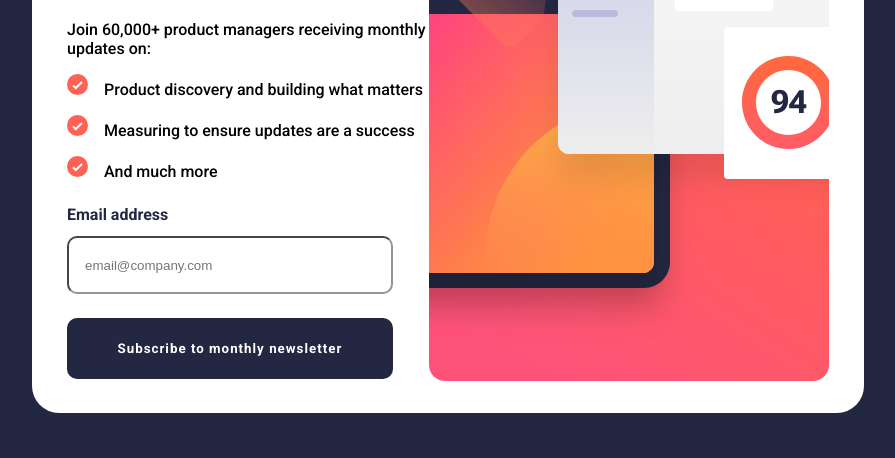
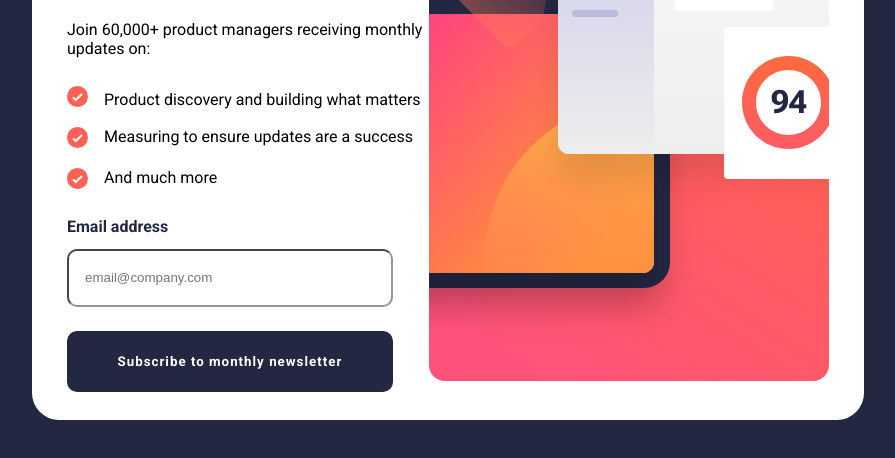
Before and after one commit to IderaNimah/Newsletter_sign_in, a website: page index.html in a window 1280 px wide. Shown: the part 320-778 px from the top of the page, without its empty margins (192-1087 px from the left). Drawn offline with Linux system fonts and the light colour scheme; a web font is replaced by a local one.

Commit message:
error fixed

```diff
--- a/index.html
+++ b/index.html
@@ -21,18 +21,24 @@
         <div class="container_one">
           <h1>Stay Updated!</h1>
           <p>Join 60,000+ product managers receiving monthly updates on:</p>
+          <div class="one">
+            <span><img src="./images/icon-list.svg" /></span>
             <p>
-            <span><img src="./images/icon-list.svg" /></span>Product discovery
-            and building what matters
+               Product discovery and building what matters
             </p>
+          </div>
+          <div class="two">
+            <span><img src="./images/icon-list.svg" /></span>
             <p>
-            <span><img src="./images/icon-list.svg" /></span>Measuring to ensure
-            updates are a success
+             Measuring to ensure updates are a success
             </p>
+          </div>
+          <div class="three">
+            <span><img src="./images/icon-list.svg" /></span>
             <p>
-            <span><img src="./images/icon-list.svg" /></span>And much more
+              And much more
             </p>
-
+          </div>
           <div class="input_field">
             <form action="" id="emailForm">
               <label for="email" class="text">Email address</label>
--- a/styles.css
+++ b/styles.css
@@ -36,10 +36,33 @@ body {
   font-size: 60px;
   margin-bottom: 1.4rem;
 }
-.container_one p {
+/* .container_one p {
   margin-top: 1rem;
   font-family: "Roboto", sans-serif;
   font-weight: 500;
+} */
+.one{
+  display: flex;
+}
+.two{
+  display: flex;
+  margin-top: -1rem;
+}
+.three{
+  display: flex;
+  margin-top: 1rem;
+}
+.one p{
+  margin-top: 2rem;
+}
+.one span{
+  margin-top: 1.8rem;
+}
+.two p{
+  margin-top: 2rem;
+}
+.two span{
+  margin-top: 2rem;
 }
 span {
   margin-right: 1rem;
@@ -57,7 +80,7 @@ span {
   color: var(--Tomato);
   top: 0rem;
   right: 3.3rem;
-  font-weight: 400;
+  font-weight: bold;
 }
 .error.active{
   display: block;
```
Lines whose indentation alone changed are shown as unchanged.
